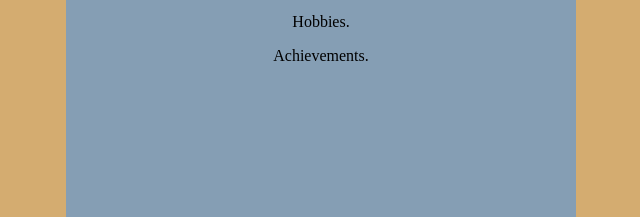
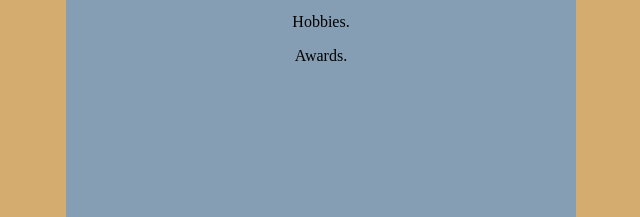
Before and after one commit to DamodarDosa11/ChatBotApp, a plain HTML site: page index.html in a window 1280 px wide. Shown: the part 203-420 px from the top of the page, 409-1049 px from the left. Drawn offline with Linux system fonts and the light colour scheme.

Commit message:
second commit

```diff
--- a/index.html
+++ b/index.html
@@ -12,7 +12,7 @@
         <p>This chatbot gives you some basic details about Damodar like,</p>
         <p>About.</p>
         <p>Hobbies.</p>
-        <p>Achievements.</p>
+        <p>Awards.</p>
         <p id="res"></p>
         <div class="bot">
             <input type="text" placeholder="Enter Something You Want" id="inp" required>
```
